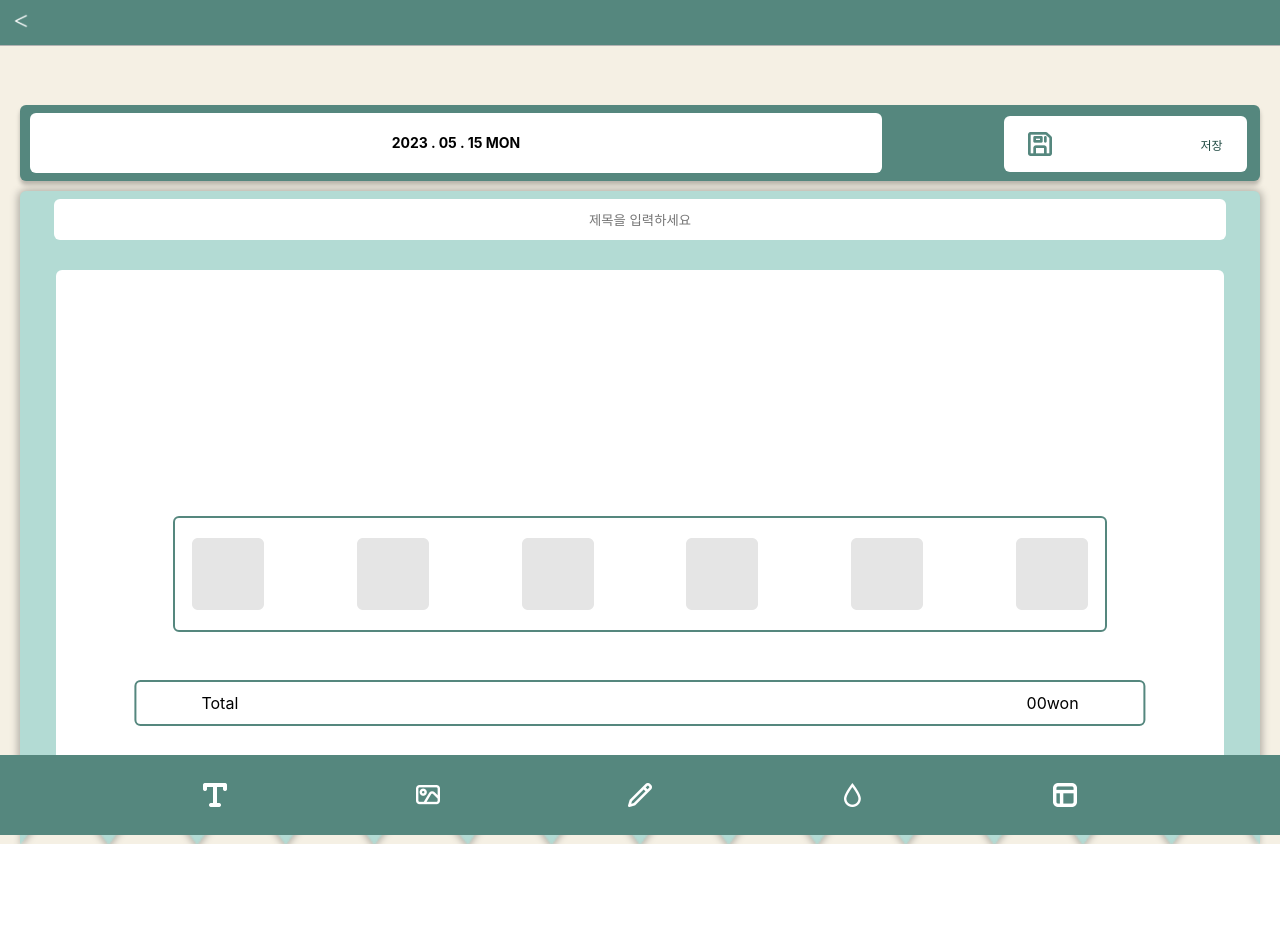
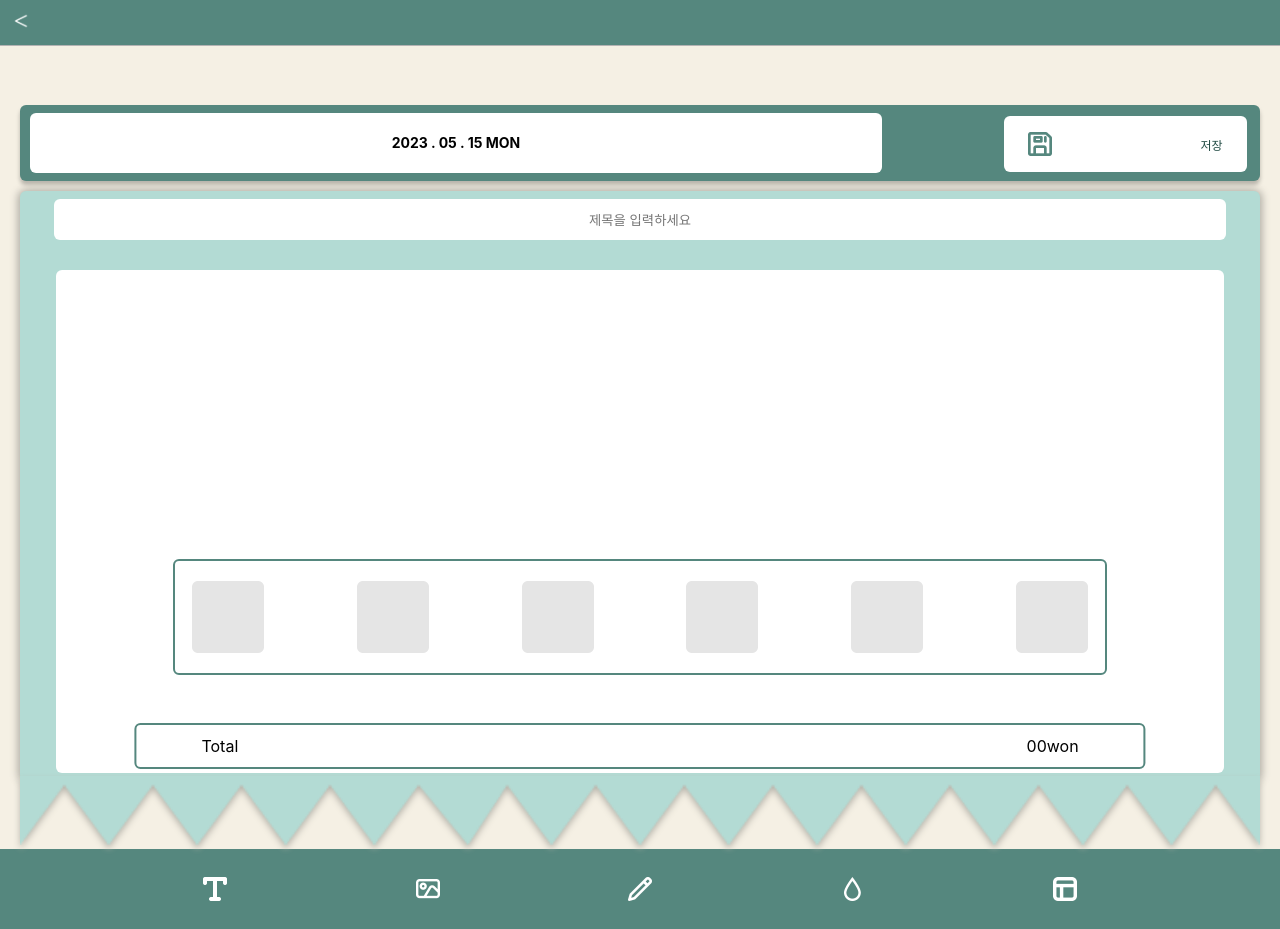
Before and after one commit to pjh402941/clip-my-money-connection, a React (Create React App) app: page /write in a window 1280 px wide. Before the commit the page ends 844 px from the top, so only its background shows below. Built offline with nearby package versions, Linux system fonts and the light colour scheme.

Commit message:
그리기, 파일 업로드 최종

```diff
--- a/src/pages/write.jsx
+++ b/src/pages/write.jsx
@@ -2,11 +2,11 @@ import React, { useEffect, useRef, useState } from "react";
 import styled from "styled-components";
 
 const Container = styled.div`
+  display: flex;
+  flex-direction: column;
+  min-height: 100vh;
   position: relative;
-  height: 844px;
-  margin: 0 auto;
   text-align: center;
-  overflow: auto;
   background-color: #f5f0e4;
   -ms-overflow-style: none;
   font-family: "Inter", sans-serif;
@@ -16,14 +16,15 @@ const Container = styled.div`
     width: 390px;
     margin: 0 auto;
   }
+
   &::-webkit-scrollbar {
     display: none;
   }
 `;
 
 const BodyWrapper = styled.div`
-  height:100%;
-  }
+  flex: 1; /* 남은 공간을 채우도록 설정 */
+  overflow: auto; /* 스크롤이 있는 경우 내용을 스크롤합니다. */
 `;
 
 const Header = styled.header`
@@ -209,9 +210,7 @@ const Total = styled.div``;
 const Footer = styled.footer`
   background: #55877e;
   height: 80px;
-  position: sticky;
   width: 100%;
-  bottom: 0;
 `;
 
 const ToolBox = styled.div`
@@ -280,7 +279,10 @@ const Write = () => {
   const handleMouseUp = () => {
     setIsDrawing(false);
     // Save the drawing data when the mouse is up
-    setDrawingData((prevDrawingData) => [...prevDrawingData, { x: lastX, y: lastY }]);
+    setDrawingData((prevDrawingData) => [
+      ...prevDrawingData,
+      { x: lastX, y: lastY },
+    ]);
   };
 
   const handleMouseMove = (e) => {
@@ -346,6 +348,19 @@ const Write = () => {
       };
     });
   };
+
+  const [showImagePicker, setShowImagePicker] = useState(false);
+
+  // 이미지 아이콘 클릭 처리 함수
+  const handleImageIconClick = () => {
+    setShowImagePicker(!showImagePicker);
+  };
+
+  // 이미지 선택 처리 함수
+  const handleImageSelect = (e) => {
+    // 이미지 파일을 선택한 후의 로직을 여기에 작성합니다.
+    // 선택한 이미지 파일은 e.target.files를 통해 접근할 수 있습니다.
+  };
   return (
     <Container>
       <BodyWrapper>
@@ -410,7 +425,12 @@ const Write = () => {
               width="24px"
               onClick={handleTextIconClick} // Added onClick handler for text mode
             />
-            <ImageIcon src="images/이미지0.png" alt="image" width="24px" />
+            <ImageIcon
+              src="images/이미지0.png"
+              alt="image"
+              width="24px"
+              onClick={handleImageIconClick}
+            />
             <DrawIcon
               src="images/그리기.png"
               alt="draw"
@@ -441,6 +461,15 @@ const Write = () => {
           />
         </ColorPickerContainer>
       )}
+      {/* 파일 선택 창 */}
+      {showImagePicker && (
+        <input
+          type="file"
+          style={{ display: "none" }}
+          onChange={handleImageSelect}
+          ref={(fileInput) => fileInput && fileInput.click()} // 프로그래밍 방식으로 클릭 이벤트 트리거
+        />
+      )}
     </Container>
   );
 };
```
